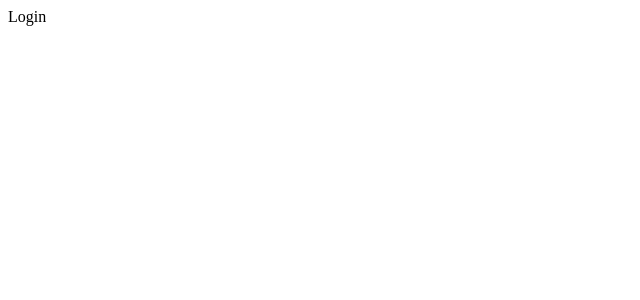
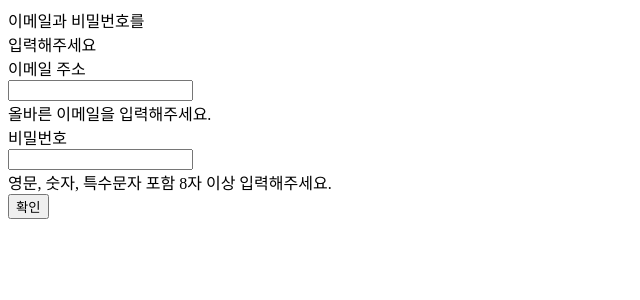
Before and after one commit to yangu1455/React, a React (Create React App) app in the folder toy-project/react-hooks-demo/: page / in a window 1280 px wide. Shown: the top 300 px of the page, without its empty margins (0-640 px from the left). Built offline with nearby package versions, Linux system fonts and the light colour scheme.

Commit message:
뼈대작업

```diff
--- a/toy-project/react-hooks-demo/src/Login.jsx
+++ b/toy-project/react-hooks-demo/src/Login.jsx
@@ -2,6 +2,36 @@
 
 export default function Login() {
   return (
-    <div>Login</div>
+    <div className='page'>
+      <div className="titleWrap">
+        이메일과 비밀번호를
+        <br/>
+        입력해주세요
+      </div>
+
+      <div className="contentWrap">
+        <div className="inputTitle">이메일 주소</div>
+        <div className="inputWrap">
+          <input className="input"/>
+        </div>
+        <div className="errorMessageWrap">
+          올바른 이메일을 입력해주세요.
+        </div>
+
+        <div className="inputTitle">비밀번호</div>
+        <div className="inputWrap">
+          <input className="input"/>
+        </div>
+        <div className="errorMessageWrap">
+          영문, 숫자, 특수문자 포함 8자 이상 입력해주세요.
+        </div>
+      </div>
+
+      <div>
+        <button>
+          확인
+        </button>
+      </div>
+    </div>
   )
 }
```
